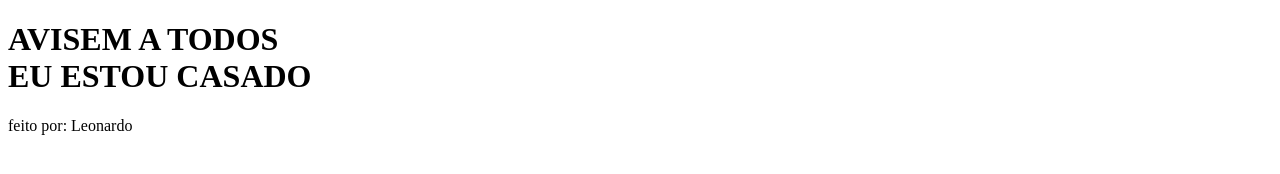
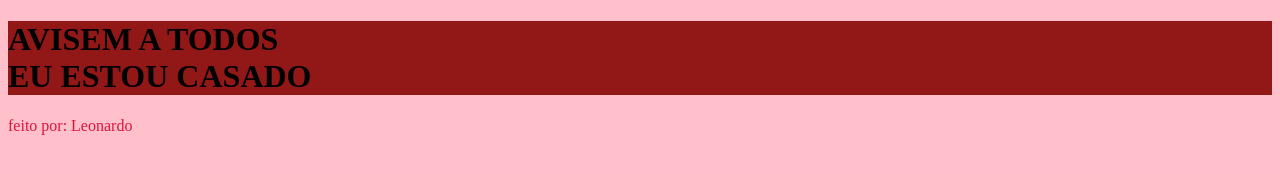
Before and after one commit to leuzin352/suporte, a plain HTML site: page index.html in a window 1280 px wide. Drawn offline with Linux system fonts and the light colour scheme.

Commit message:
Add files via upload

```diff
--- a/index.html
+++ b/index.html
@@ -4,6 +4,7 @@
     <meta charset="UTF-8">
     <meta name="viewport" content="width=device-width, initial-scale=1.0">
     <title>Obrigado</title>
+    <link rel="stylesheet" href="style.css">
 </head>
 <body>
     <h1>AVISEM A TODOS <br> EU ESTOU CASADO</h1>
--- /dev/null
+++ b/style.css
@@ -0,0 +1,12 @@
+body{
+    background-color: pink;
+}
+
+h1{
+    background-color: rgb(146, 24, 24);
+    color: black;
+}
+
+p{
+    color: crimson;
+}
```
